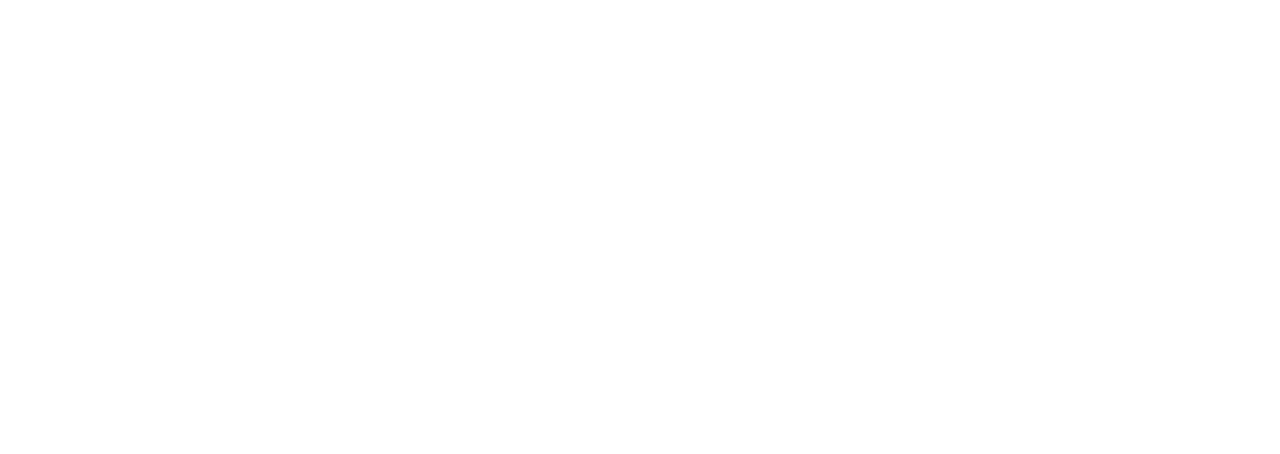
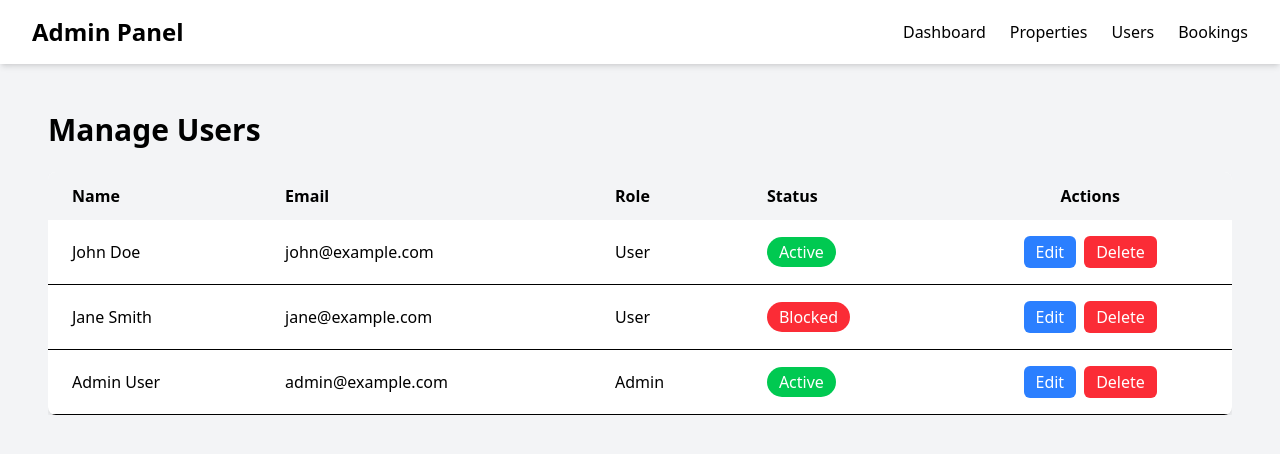
Before and after one commit to abuTalha221/home-rent, a React (Vite) app in the folder to-let/: page /admin/manage-users in a window 1280 px wide. Before the commit this address had no page. Shown: the top 454 px of the page. Built offline with nearby package versions, Linux system fonts and the light colour scheme.

Commit message:
usermanage

```diff
--- a/to-let/src/Admin/Pages/ManageProperties.jsx
+++ b/to-let/src/Admin/Pages/ManageProperties.jsx
@@ -1,28 +1,42 @@
-import React from 'react';
+import React from "react";
 
 const ManageProperties = () => {
   // Dummy data for now
   const properties = [
     {
       id: 1,
-      title: 'Luxury Apartment in Gulshan',
-      location: 'Gulshan, Dhaka',
-      price: '৳ 25,000/month',
-      status: 'Available',
+      title: "Luxury Apartment in Gulshan",
+      location: "Gulshan, Dhaka",
+      price: "৳ 25,000/month",
+      status: "Available",
     },
     {
       id: 2,
-      title: 'Family House in Uttara',
-      location: 'Uttara, Dhaka',
-      price: '৳ 18,000/month',
-      status: 'Rented',
+      title: "Family House in Uttara",
+      location: "Uttara, Dhaka",
+      price: "৳ 18,000/month",
+      status: "Rented",
     },
     {
       id: 3,
-      title: 'Modern Studio in Banani',
-      location: 'Banani, Dhaka',
-      price: '৳ 12,000/month',
-      status: 'Available',
+      title: "Modern Studio in Banani",
+      location: "Banani, Dhaka",
+      price: "৳ 12,000/month",
+      status: "Available",
+    },
+    {
+      id: 4,
+      title: "Penthouse in Bashundhara",
+      location: "Bashundhara, Dhaka",
+      price: "৳ 50,000/month",
+      status: "Available",
+    },
+    {
+      id: 5,
+      title: "Small Flat in Dhanmondi",
+      location: "Dhanmondi, Dhaka",
+      price: "৳ 15,000/month",
+      status: "Rented",
     },
   ];
 
@@ -50,9 +64,9 @@
                 <td className="py-4 px-6">
                   <span
                     className={`px-3 py-1 rounded-full text-white ${
-                      property.status === 'Available'
-                        ? 'bg-green-500'
-                        : 'bg-red-500'
+                      property.status === "Available"
+                        ? "bg-green-500"
+                        : "bg-red-500"
                     }`}
                   >
                     {property.status}
--- /dev/null
+++ b/to-let/src/Admin/Pages/ManageUsers.jsx
@@ -0,0 +1,76 @@
+import React from 'react';
+
+const ManageUsers = () => {
+  // Dummy users data for now
+  const users = [
+    {
+      id: 1,
+      name: 'John Doe',
+      email: 'john@example.com',
+      role: 'User',
+      status: 'Active',
+    },
+    {
+      id: 2,
+      name: 'Jane Smith',
+      email: 'jane@example.com',
+      role: 'User',
+      status: 'Blocked',
+    },
+    {
+      id: 3,
+      name: 'Admin User',
+      email: 'admin@example.com',
+      role: 'Admin',
+      status: 'Active',
+    },
+  ];
+
+  return (
+    <div className="p-6">
+      <h1 className="text-3xl font-bold mb-6">Manage Users</h1>
+
+      <div className="overflow-x-auto">
+        <table className="min-w-full bg-white shadow-md rounded-lg overflow-hidden">
+          <thead className="bg-gray-100">
+            <tr>
+              <th className="py-3 px-6 text-left">Name</th>
+              <th className="py-3 px-6 text-left">Email</th>
+              <th className="py-3 px-6 text-left">Role</th>
+              <th className="py-3 px-6 text-left">Status</th>
+              <th className="py-3 px-6 text-center">Actions</th>
+            </tr>
+          </thead>
+          <tbody>
+            {users.map((user) => (
+              <tr key={user.id} className="border-b hover:bg-gray-50">
+                <td className="py-4 px-6">{user.name}</td>
+                <td className="py-4 px-6">{user.email}</td>
+                <td className="py-4 px-6">{user.role}</td>
+                <td className="py-4 px-6">
+                  <span
+                    className={`px-3 py-1 rounded-full text-white ${
+                      user.status === 'Active' ? 'bg-green-500' : 'bg-red-500'
+                    }`}
+                  >
+                    {user.status}
+                  </span>
+                </td>
+                <td className="py-4 px-6 text-center space-x-2">
+                  <button className="bg-blue-500 hover:bg-blue-600 text-white py-1 px-3 rounded-md">
+                    Edit
+                  </button>
+                  <button className="bg-red-500 hover:bg-red-600 text-white py-1 px-3 rounded-md">
+                    Delete
+                  </button>
+                </td>
+              </tr>
+            ))}
+          </tbody>
+        </table>
+      </div>
+    </div>
+  );
+};
+
+export default ManageUsers;
--- a/to-let/src/App.jsx
+++ b/to-let/src/App.jsx
@@ -18,6 +18,7 @@
 import AdminLayout from "./Admin/Layout/AdminLayout";
 import AdminDashboard from "./Admin/Pages/AdminDashboard";
 import ManageProperties from "./Admin/Pages/ManageProperties";
+import ManageUsers from './Admin/Pages/ManageUsers';
 
 const App = () => {
   useEffect(() => {
@@ -49,6 +50,7 @@
         <Route element={<AdminLayout/>}>
           <Route path="/admin" element={<AdminDashboard />} />
           <Route path="/admin/manage-properties" element={<ManageProperties/>} />
+          <Route path="/admin/manage-users" element={<ManageUsers/>} />
         </Route>
       </Routes>
     </BrowserRouter>
```
